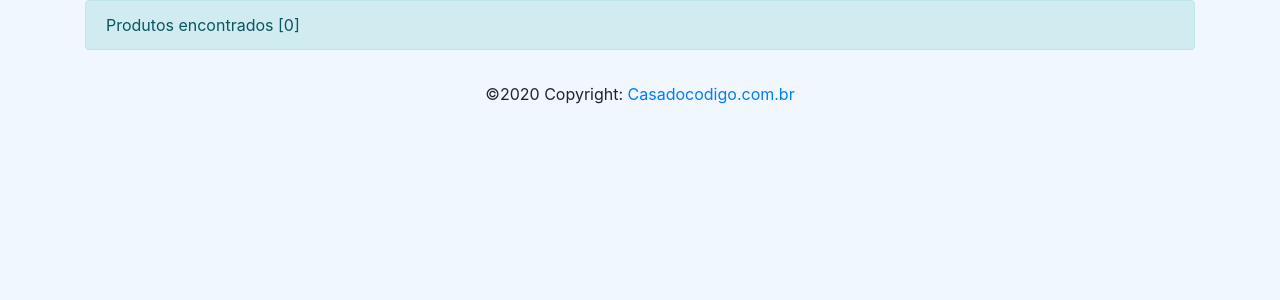
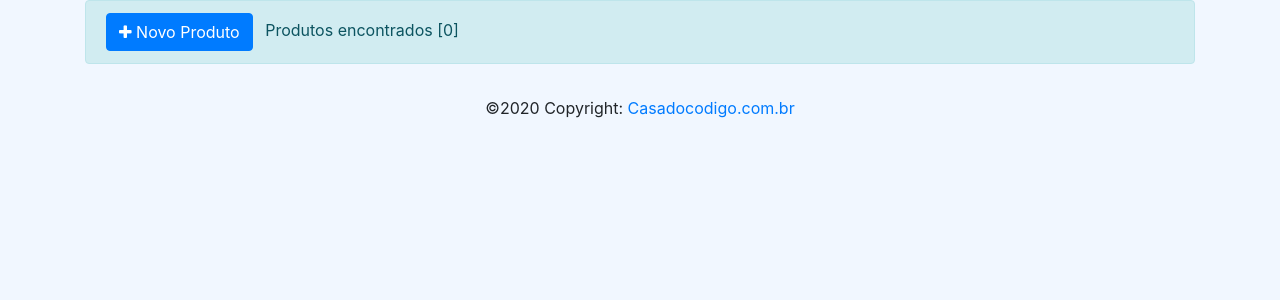
Before and after one commit to KiltonAraujo/Progweb, a Django app: page /produto/ in a window 1280 px wide. Shown: the part 56-356 px from the top of the page. Run offline with Django 4.2, Linux system fonts and the light colour scheme; data that the repository does not hold is empty; some libraries are stand-ins or nearby versions.

Commit message:
aula do dia 30.08.2024

```diff
--- a/loja/models/Produto.py
+++ b/loja/models/Produto.py
@@ -11,7 +11,7 @@ class Produto(models.Model):
     related_name='fabricante', on_delete=models.SET_NULL)
     criado_em = models.DateTimeField(auto_now_add=True)
     alterado_em = models.DateTimeField(auto_now=True)
-    image = models.ImageField(null=True, blank=True)
+    image = models.ImageField(upload_to='produtos/' , null=True, blank=True)
 
     def __str__(self):
         return '{}'.format(self.Produto)
--- a/loja/templates/home/home.html
+++ b/loja/templates/home/home.html
@@ -9,7 +9,7 @@
         <div class="container">
             <div class="row">
                 <div class="col-sm-12 col-md-6 col-lg-6 offset-sm-0">
-                    <form action="{% url 'home' %}" method="GET">
+                    <form action="#" method="GET">
                         <h3>Buscar produtos</h3>
                         <div class="form-row">
                             <div class="col form-group">
@@ -35,7 +35,7 @@
                             <div class="image-circle" style="background-image: url('/media/{{ prod.image }}');"></div>
                             <div class="card-body">
                                 <h5 class="card-title">{{ prod.Produto }}</h5>
-                                <a href="{% url 'home' %}" class="btn btn-primary btn-card">
+                                <a href="#" class="btn btn-primary btn-card">
                                     <i class="fa fa-search"></i> Ver
                                 </a>
                                 <button class="btn btn-warning btn-card">
--- a/loja/templates/produto/produto-details.html
+++ b/loja/templates/produto/produto-details.html
@@ -48,7 +48,11 @@
         </div>
 
         <div class="row mt-3">
+            {% if produto.image %}
             <img class="border border-secondary" width="200px" src="/media/{{ produto.image }}"/>
+            {% else %}
+                <p>Imagem não disponivel</p>
+            {%endif%}
         </div>
 
         <div class="row mt-3">
--- a/loja/templates/produto/produto.html
+++ b/loja/templates/produto/produto.html
@@ -7,13 +7,16 @@
 {% block content %}
 <div id="content">
     <div class="container">
-        <div class="alert alert-info">Produtos encontrados [{{ produtos |length }}]</div>
+
+        <div class="alert alert-info">
+            <a href={% url 'create_produto' %} class="btn btn-primary mr-2"> <i class="fa fa-plus"></i> Novo Produto</a>
+            Produtos encontrados [{{ produtos |length }}]</div>
         {% for prod in produtos %}
         <div class="row">
             <h5 class="col-md-3">{{prod.Produto}}</h5>
             <a href={% url 'details_produto' prod.id %} class="btn btn-primary mb-2 mr-2"><i class="fa fa-search"></i> Ver</a>
             <a href={% url 'edit_produto' prod.id %} class="btn bg-secondary mb-2 mr-2"><i class="fa fa-edit"></i> Editar</a>
-            <a href={% url 'produto' prod.id %} class="btn btn-warning mb-2"><i class="fa fa-trash"></i> Apagar</a>
+            <a href={% url 'delete_produto' prod.id %} class="btn btn-warning mb-2"><i class="fa fa-trash"></i> Apagar</a>
         </div>
         {% endfor %}
     </div>
--- a/loja/urls/ProdutoUrls.py
+++ b/loja/urls/ProdutoUrls.py
@@ -6,4 +6,7 @@ urlpatterns = [
     path("edit/<int:id>", edit_produto_view, name= 'edit_produto'),
     path("edit", edit_produto_postback, name= 'edit_produto_postback'),
     path("details/<int:id>", details_produto_view, name= 'details_produto'),
+    path("delete/<int:id>", delete_produto_view, name='delete_produto'),
+    path("delete", delete_produto_postback, name='delete_produto_postback'),
+    path("create", create_produto_view, name= 'create_produto'),
 ]
--- a/loja/views/ProdutoView.py
+++ b/loja/views/ProdutoView.py
@@ -3,6 +3,17 @@ from loja.models import *
 from datetime import timedelta, datetime
 from django.utils import timezone
 from django.core.files.storage import FileSystemStorage
+
+
+def delete_produto_view(request, id=None):
+    # Processa o evento GET gerado pela action
+    produtos = Produto.objects.all()
+    if id is not None:
+        produtos = produtos.filter(id=id)
+    produto = produtos.first()
+    print(produto)
+    context = {'produto': produto}
+    return render(request, template_name='produto/produto-delete.html', context=context, status=200)
 
 def list_produto_view(request, id=None):
     produto = request.GET.get("produto")
@@ -133,7 +144,6 @@ def create_produto_view(request, id=None):
                 obj_produto.preco = preco
             obj_produto.criado_em = timezone.now()
             obj_produto.alterado_em = obj_produto.criado_em
-            # Se for anexado arquivo, salva na pasta e guarda nome no objeto
             if request.FILES is not None:
                 num_files = len(request.FILES.getlist('image'))
                 if num_files > 0:
@@ -143,9 +153,71 @@ def create_produto_view(request, id=None):
                     filename = fs.save(imagefile.name, imagefile)
                     if (filename is not None) and (filename != ""):
                         obj_produto.image = filename
-            obj_produto.save()
+                obj_produto.save()
             print("Produto %s salvo com sucesso" % produto)
         except Exception as e:
             print("Erro inserindo produto: %s" % e)
         return redirect("/produto")
     return render(request, template_name='produto/produto-create.html',status=200)
+
+
+# adicione a função que trata o postback da interface de exclusão
+def delete_produto_postback(request, id=None):
+
+    # Processa o post back gerado pela action
+    if request.method == 'POST':
+    # Salva dados editados
+        id = request.POST.get("id")
+        produto = request.POST.get("Produto")
+        print("postback-delete")
+        print(id)
+        try:
+            Produto.objects.filter(id=id).delete()
+            print("Produto %s excluido com sucesso" % produto)
+        except Exception as e:
+            print("Erro salvando edição de produto: %s" % e)
+    return redirect("/produto")
+
+def create_produto_view(request):
+    if request.method == 'POST':
+        produto_nome = request.POST.get("Produto")
+        destaque = 'destaque' in request.POST
+        promocao = 'promocao' in request.POST
+        msgPromocao = request.POST.get("msgPromocao")
+        preco = request.POST.get("preco")
+        image = request.FILES.get("image")
+
+        print("postback-create")
+        print(f"Produto: {produto_nome}")
+        print(f"Destaque: {destaque}")
+        print(f"Promoção: {promocao}")
+        print(f"Mensagem de Promoção: {msgPromocao}")
+        print(f"Preço: {preco}")
+        print(f"Imagem: {image}")
+
+        try:
+            # Create and populate a new Produto instance
+            obj_produto = Produto()
+            obj_produto.Produto = produto_nome
+            obj_produto.destaque = destaque
+            obj_produto.promocao = promocao
+            obj_produto.msgPromocao = msgPromocao
+            obj_produto.preco = float(preco) if preco else 0
+            obj_produto.criado_em = timezone.now()
+            obj_produto.alterado_em = obj_produto.criado_em
+
+            # Handle file upload
+            if image:
+                fs = FileSystemStorage()
+                filename = fs.save(image.name, image)
+                obj_produto.image = filename
+
+            # Save the Produto instance to the database
+            obj_produto.save()
+            print(f"Produto {produto_nome} salvo com sucesso")
+        except Exception as e:
+            print(f"Erro inserindo produto: {e}")
+
+        return redirect("/produto")
+
+    return render(request, 'produto/produto-create.html', status=200)
--- a/lojaAdmin/settings.py
+++ b/lojaAdmin/settings.py
@@ -121,3 +121,8 @@ STATIC_URL = 'static/'
 # https://docs.djangoproject.com/en/4.2/ref/settings/#default-auto-field
 
 DEFAULT_AUTO_FIELD = 'django.db.models.BigAutoField'
+
+import os
+
+MEDIA_URL = '/media/'
+MEDIA_ROOT = os.path.join(BASE_DIR, 'media')
```
Also changed, not shown: loja/admin.py (+7 -1 lines), loja/templates/produto/produto-create.html (added, +55 -0 lines), loja/templates/produto/produto-delete.html (added, +47 -0 lines), loja/templates/produto/produto-edit.html (+28 -0 lines), lojaAdmin/media/images.jfif (added), lojaAdmin/media/images_iF3TOK0.jfif (added).
